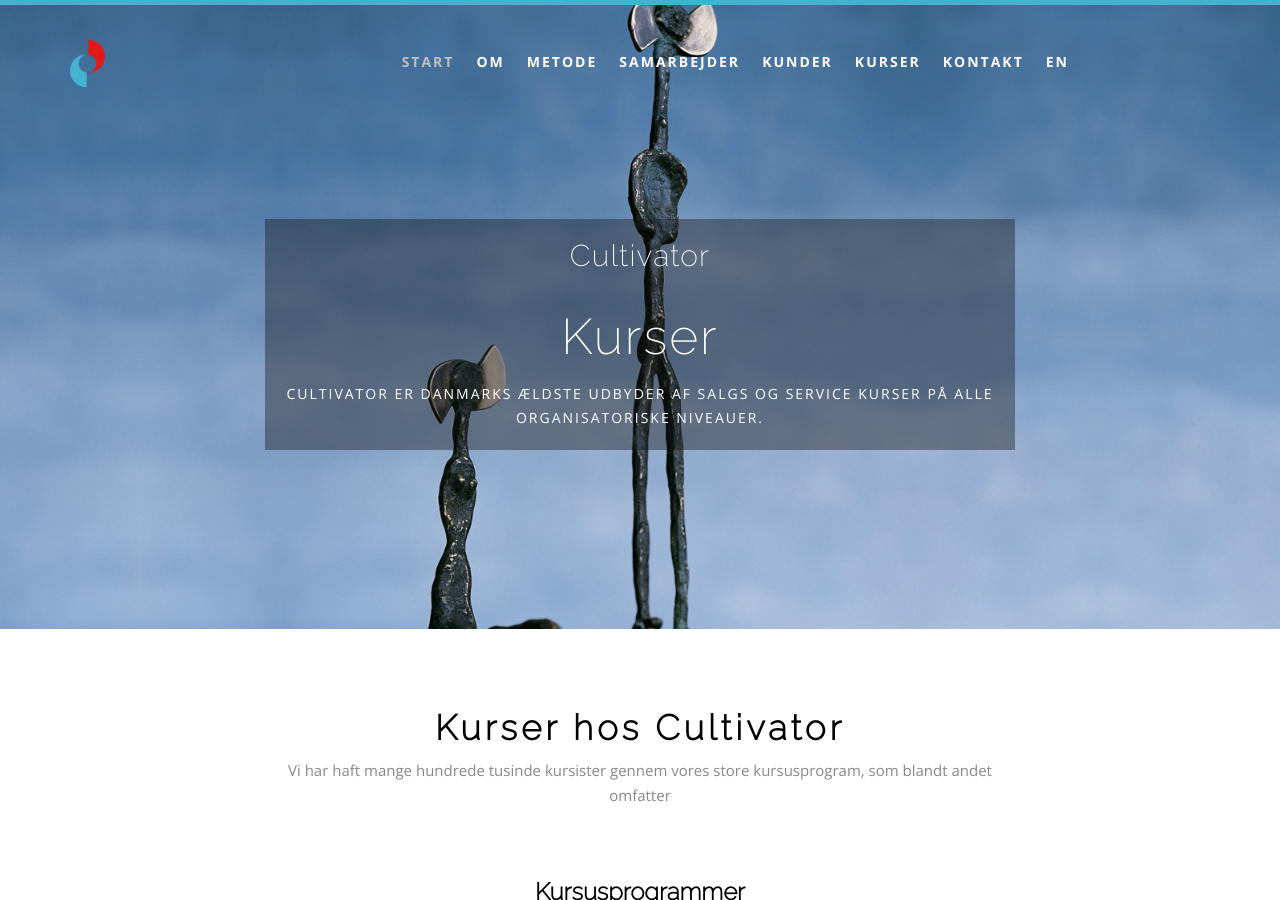
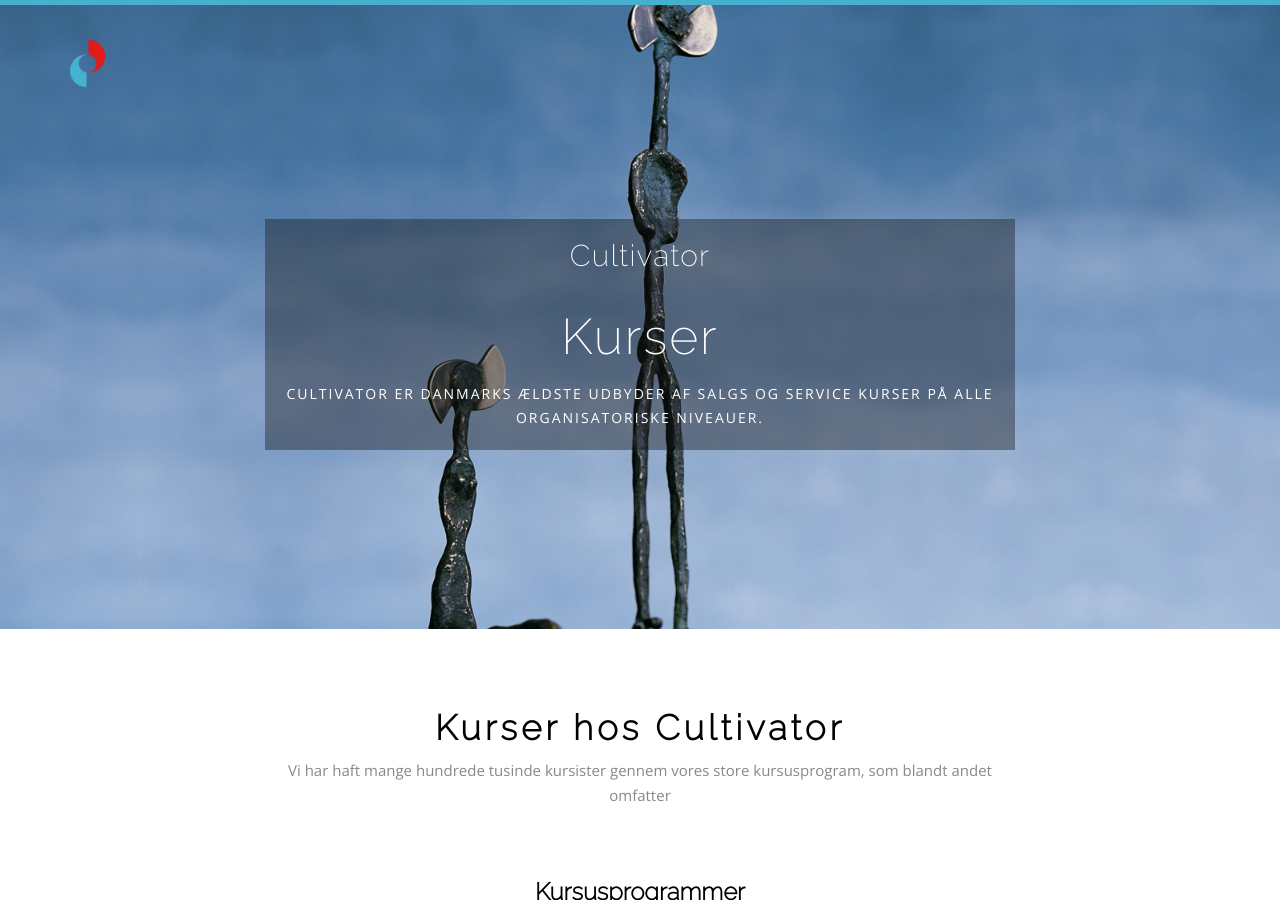
Before and after one commit to re-cph/cultivator-HTML, a Jekyll site: the page built from kurser/index.html, in a window 1280 px wide and 900 px high. Built offline with Jekyll 4.4.1, drawn with Linux system fonts in a browser that asks for light colours.

Commit message:
brug path istedet for url fordi mit setup kun virkede local

```diff
--- a/_includes/header.html
+++ b/_includes/header.html
@@ -6,7 +6,8 @@
                 <div class="col-md-2 col-xs-6 logo">
                   <a href="/"><img src="/images/logo-transp.png" alt="logo"></a>
                 </div><!--/.logo-->
-                {% if (page.url != "/kurser/index.html")  %}
+
+                {% if (page.path != "kurser/index.html")  %}
                     <div class="col-md-10 menu-box hidden-xs hidden-sm">
                         <ul class="language">
                             <li>
--- a/kurser/index.html
+++ b/kurser/index.html
@@ -31,7 +31,7 @@
 </div><!--/home-->
 <!--HOME END-->
 
-<div id="why" class="content">
+<div id="courses" class="content">
   <div class="container">
     <div class="row">
       <div class="col-md-8 align-center col-md-offset-2">
@@ -56,7 +56,7 @@
   </div>
 </div>
 
-<div id="method" class="content black-bg">
+<div id="" class="content black-bg">
   <div class="container">
     <div class="row">
       <div class="col-md-8 align-center col-md-offset-2">
```
